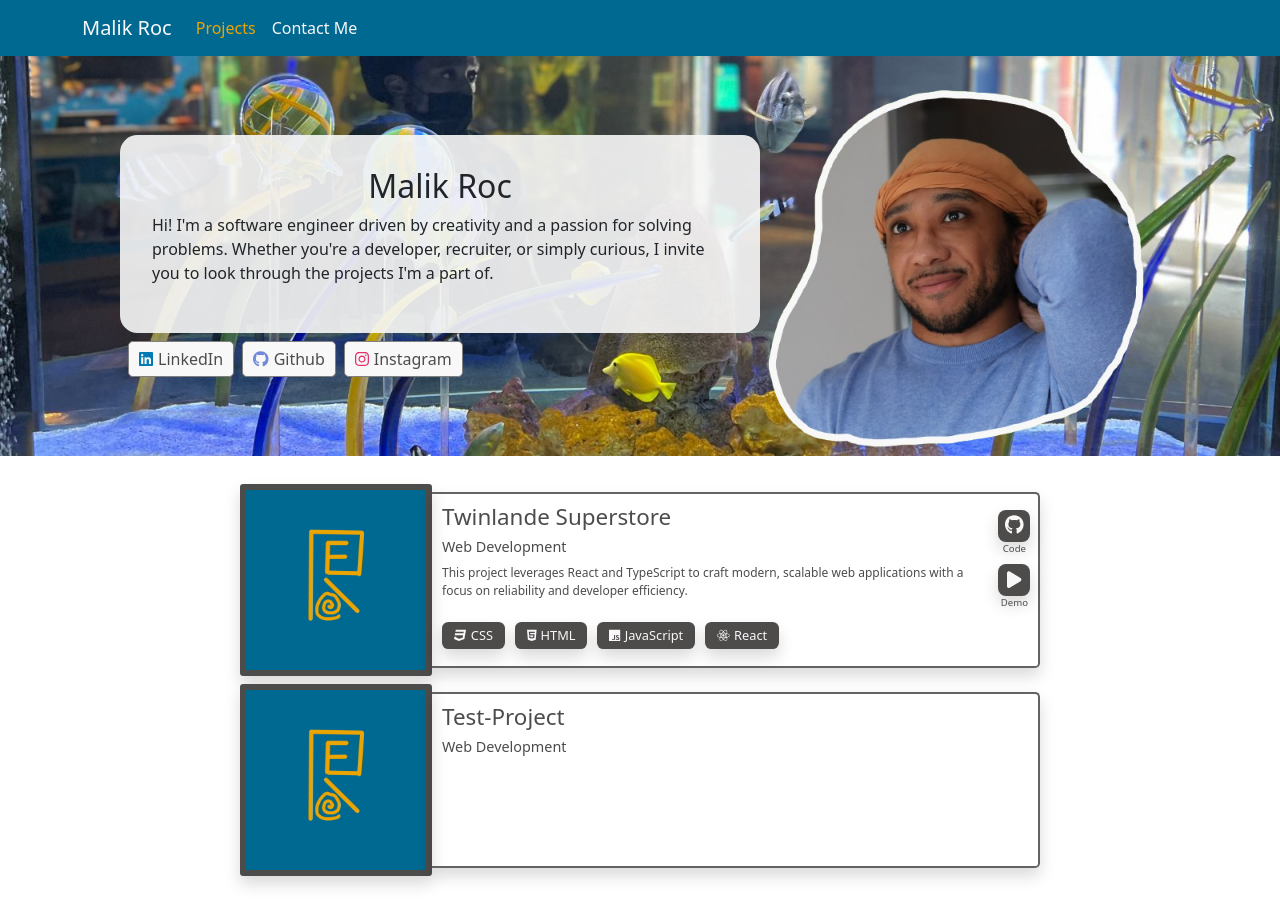
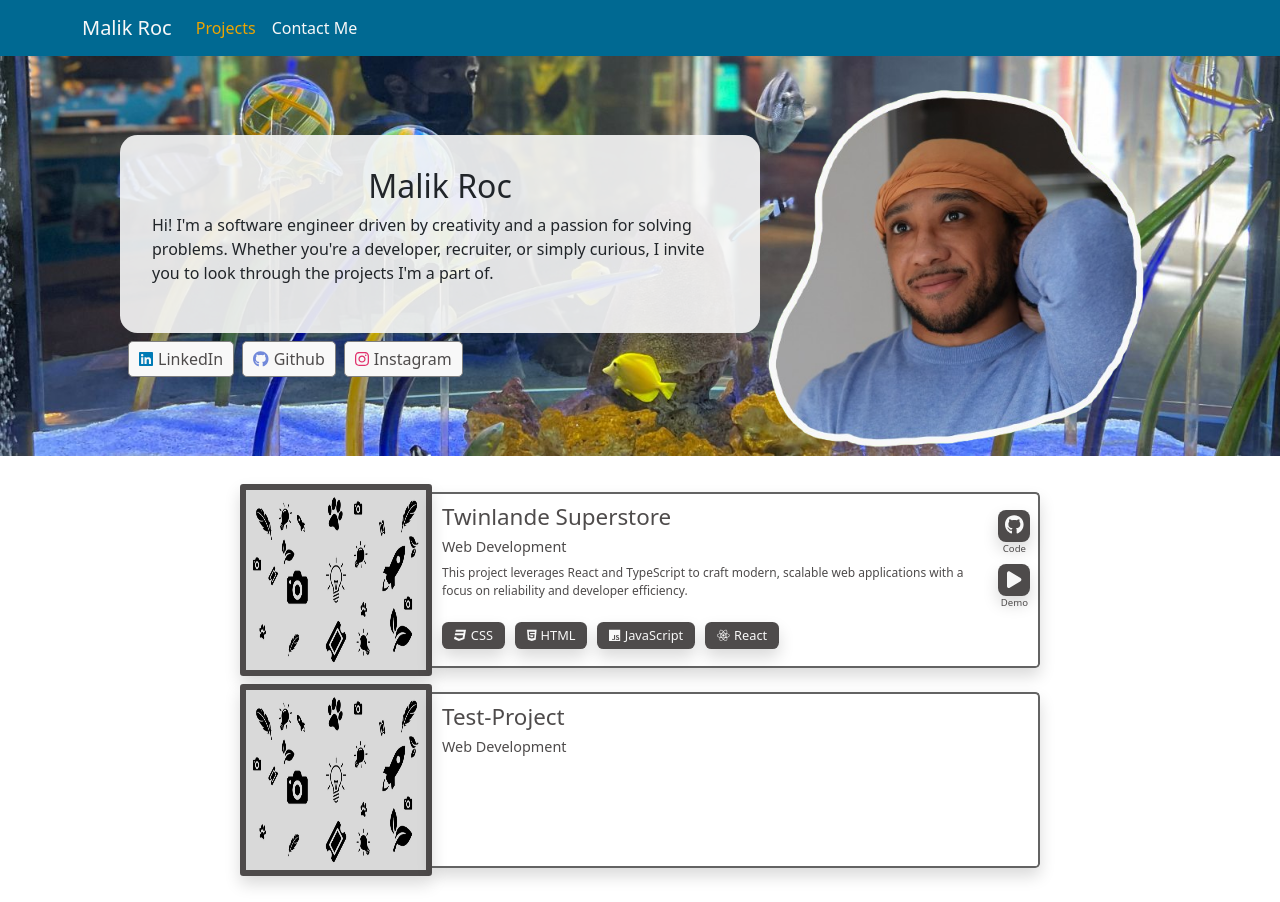
Before and after one commit to rocstory/rocstory.github.io-old, a React (Create React App) app: page / in a window 1280 px wide. Built offline with nearby package versions, Linux system fonts and the light colour scheme.

Commit message:
060424 - updated default thumbnail

```diff
--- a/src/components/ProjectCard/ProjectCard.scss
+++ b/src/components/ProjectCard/ProjectCard.scss
@@ -17,6 +17,10 @@ $descrWrapperSize: 38em;
         height: $thumbnailSize;
         border: 6px solid main.$rsBlack;
         border-radius: 0.2em;
+        img {
+            height: 100%;
+            width: 100%;
+        }
     }
 
     .prj-descr-wrapper {
--- a/src/helpers/imageHelper.tsx
+++ b/src/helpers/imageHelper.tsx
@@ -1,6 +1,6 @@
 import ProfilePicture from "../assets/imgs/profile-photo.png";
 import HeroImg from "../assets/imgs/rs-test-hero4.jpg";
-import DefaultThumbnail from "../assets/imgs/rsIcon.jpg";
+import DefaultThumbnail from "../assets/imgs/default-thumbnail_compressed.jpg";
 
 export {
     ProfilePicture,
```
Also changed, not shown: src/assets/imgs/default-thumbnail_compressed.jpg (added).
